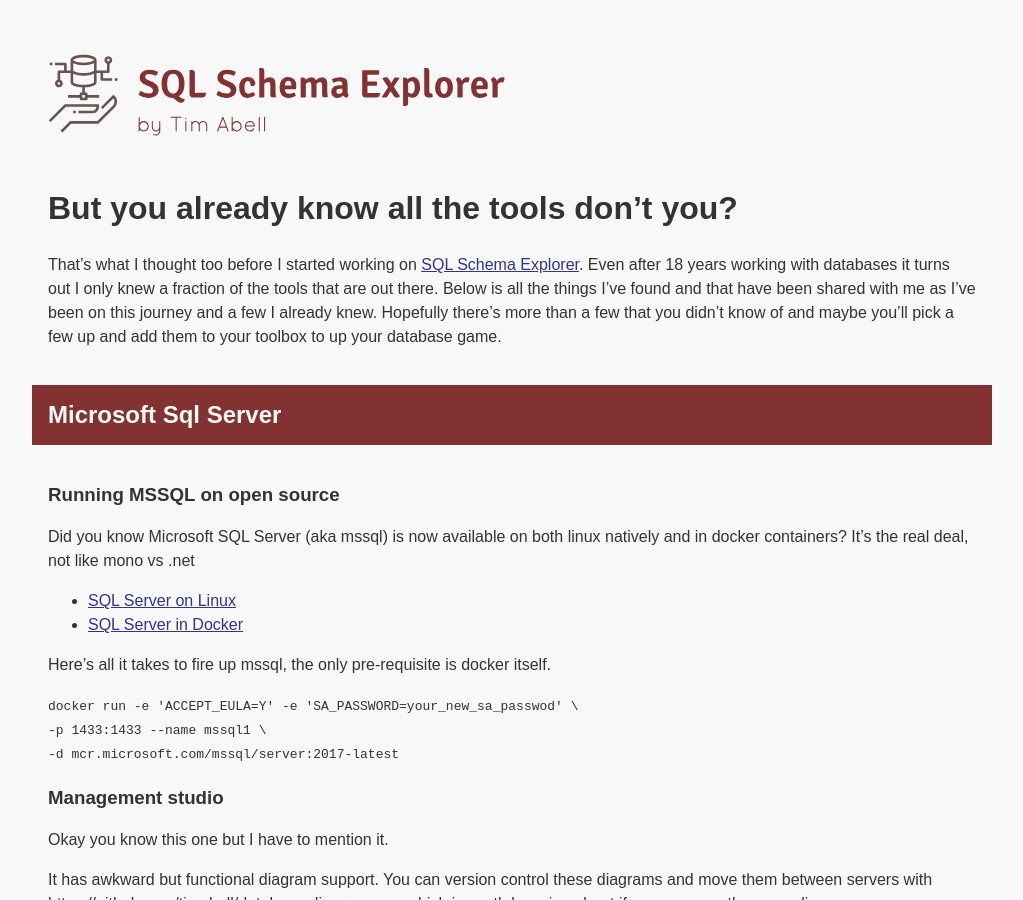
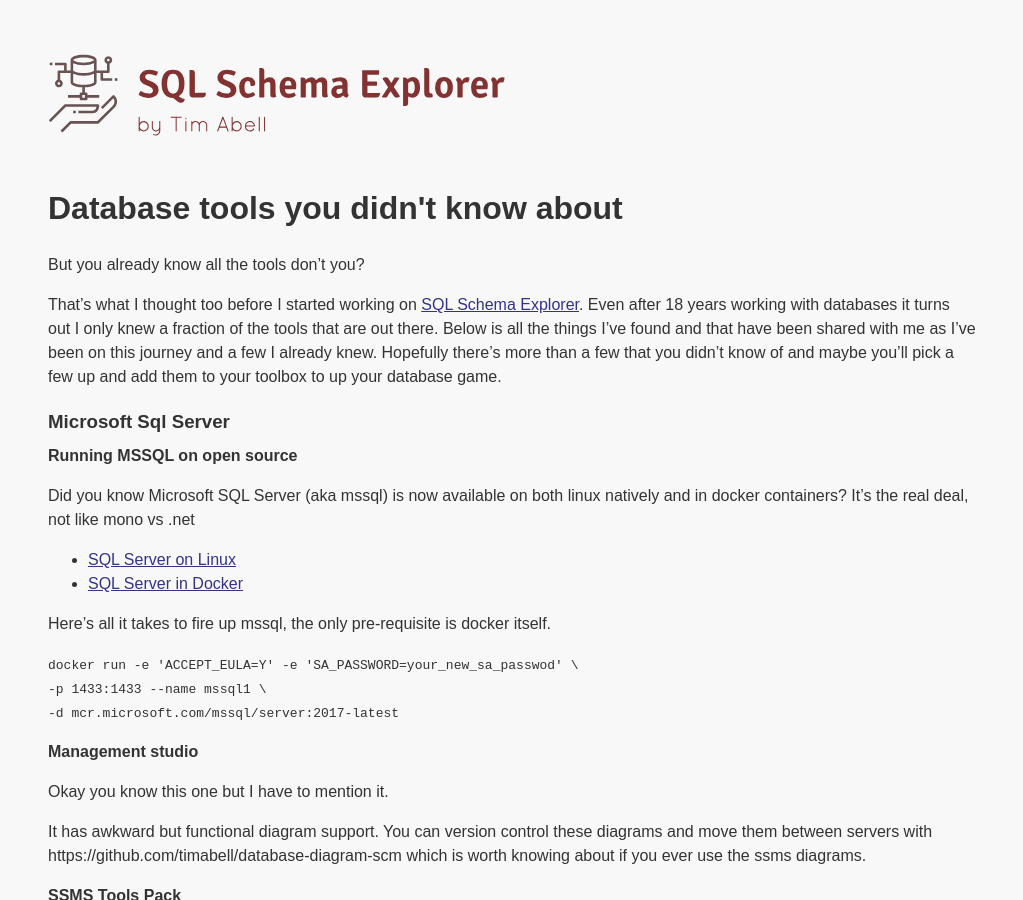
Before and after one commit to timabell/schema-explorer, a Jekyll site: the page built from _posts/2019-06-10-database-tools-you-didnt-know-about.md, in a window 1280 px wide and 900 px high. Shown: the whole window, without its empty margins (128-1151 px from the left). Built offline with Jekyll 4.4.1, drawn with Linux system fonts in a browser that asks for light colours; nearby versions of some CDN libraries.

Commit message:
Add page title to article layout

```diff
--- a/_layouts/article.html
+++ b/_layouts/article.html
@@ -1,6 +1,7 @@
 ---
 layout: default
 ---
+<h1>{{page.title}}</h1>
 {{content}}
 
 <br/>
--- a/_posts/2018-07-10-5-ways-to-make-your-database-better.html
+++ b/_posts/2018-07-10-5-ways-to-make-your-database-better.html
@@ -4,8 +4,6 @@
 description: Step up your database game with these top tips.
 category: blog
 ---
-
-<h1>5 ways to make your database better</h1>
 
 <p class="by-line">by Tim Abell, 10th July 2018</p>
 
--- a/_posts/2019-06-10-database-tools-you-didnt-know-about.md
+++ b/_posts/2019-06-10-database-tools-you-didnt-know-about.md
@@ -5,13 +5,13 @@
 category: blog
 ---
 
-# But you already know all the tools don't you?
+But you already know all the tools don't you?
 
 That's what I thought too before I started working on [SQL Schema Explorer](http://schemaexplorer.io/). Even after 18 years working with databases it turns out I only knew a fraction of the tools that are out there. Below is all the things I've found and that have been shared with me as I've been on this journey and a few I already knew. Hopefully there's more than a few that you didn't know of and maybe you'll pick a few up and add them to your toolbox to up your database game.
 
-## Microsoft Sql Server
+### Microsoft Sql Server
 
-### Running MSSQL on open source
+#### Running MSSQL on open source
 
 Did you know Microsoft SQL Server (aka mssql) is now available on both linux natively and in docker containers? It's the real deal, not like mono vs .net
 
@@ -24,17 +24,17 @@
 	-p 1433:1433 --name mssql1 \
 	-d mcr.microsoft.com/mssql/server:2017-latest
 
-### Management studio
+#### Management studio
 
 Okay you know this one but I have to mention it.
 
 It has awkward but functional diagram support. You can version control these diagrams and move them between servers with https://github.com/timabell/database-diagram-scm which is worth knowing about if you ever use the ssms diagrams.
 
-### SSMS Tools Pack
+#### SSMS Tools Pack
 
 * https://www.ssmstoolspack.com/
 
-## Cross-database / todo
+### Cross-database / todo
 
 * 2012 announce https://www.postgresql.org/about/news/1429/
 * EZ data browser - http://www.softimum-solutions.com/Data-Browser/Purchase.aspx
@@ -71,17 +71,17 @@
 * razorsql
 * redgate sql prompt
 
-## Places to find even more database tools
+### Places to find even more database tools
 
 * https://en.wikipedia.org/wiki/Comparison_of_database_tools
 * https://www.quora.com/How-do-I-generate-an-entity-relationship-diagram-for-a-SQLite-database-file?share=1
 * https://www.quora.com/What-are-some-good-online-database-schema-design-tool-with-larger-days-of-expiry
 * https://alternativeto.net/software/mysql-workbench/
 
-## Are you being paid?
+### Are you being paid?
 
 I'm not being paid to promote these, these are not affiliate links, I share this learning with you all for free so that we can all enjoy our work with databases more, and create better more reliable databases for ourselves, our clients and our projects.
 
-## Contribute additions
+### Contribute additions
 
 Did I miss something? If you wish to improve this article please ping me a PR with additions here: https://github.com/timabell/sdv-website or just email me at tim@timwise.co.uk
```
Also changed, not shown: _posts/2018-12-04-who-is-it-for.md (+0 -2 lines).
